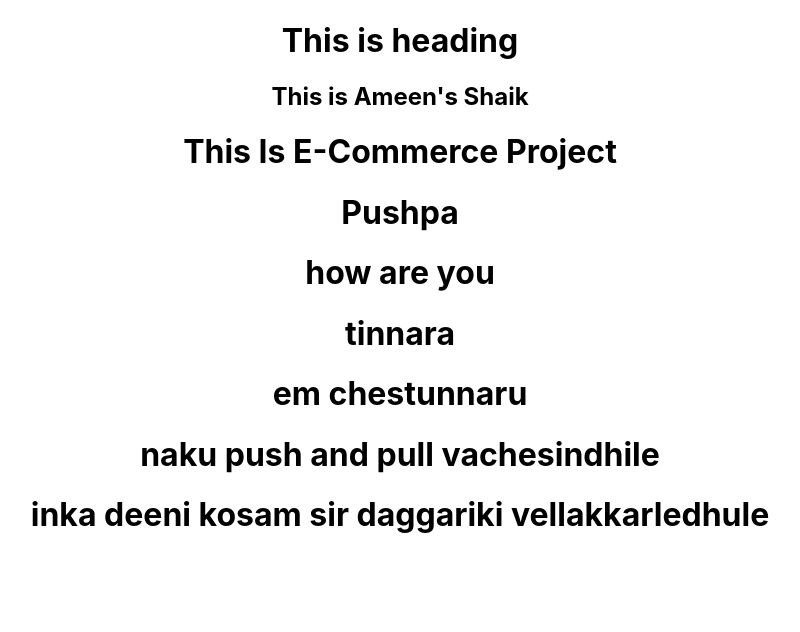
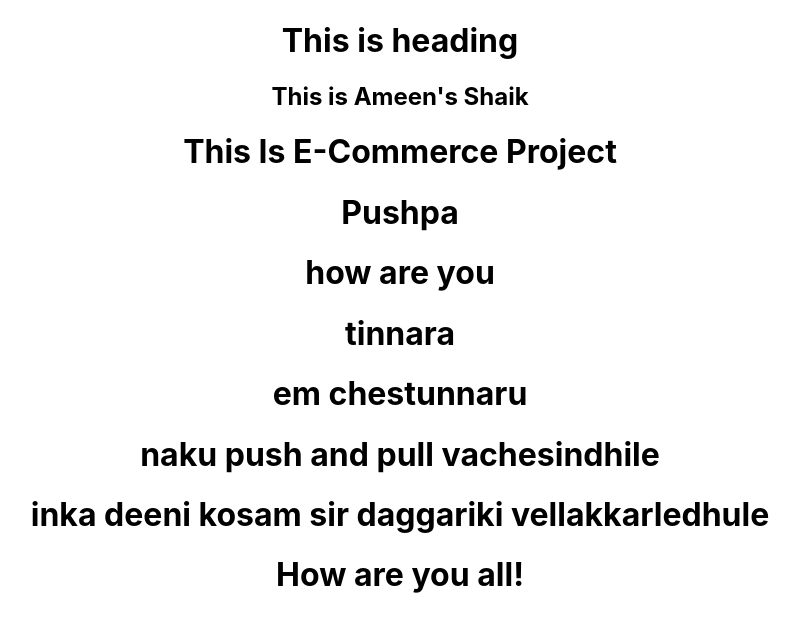
Before and after one commit to Bhavaniviyyapu9/EcommerceProject, a React (Create React App) app in the folder client/: page / in a window 1280 px wide. Shown: the top 632 px of the page, without its empty margins (240-1040 px from the left). Built offline with nearby package versions, Linux system fonts and the light colour scheme.

Commit message:
modified src

```diff
--- a/client/src/App.js
+++ b/client/src/App.js
@@ -13,6 +13,7 @@ function App() {
     <h1>em chestunnaru</h1>
     <h1>naku push and pull vachesindhile</h1>
     <h1>inka deeni kosam sir daggariki vellakkarledhule</h1>
+    <h1>How are you all!</h1>
     </div>
   );
 }
```
